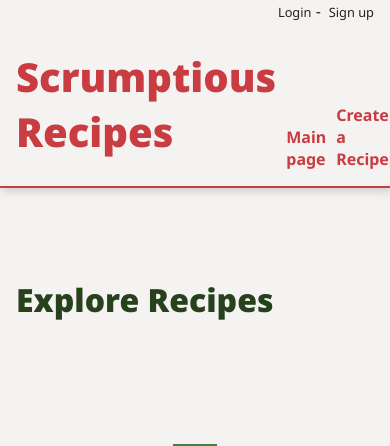
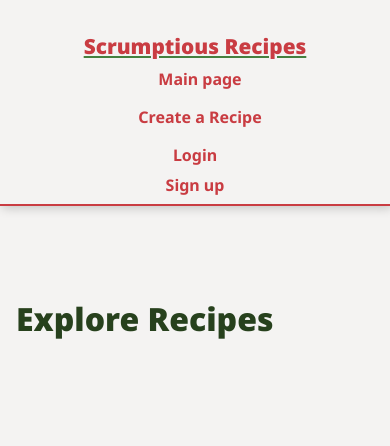
Before and after one commit to daisukev/scrumptious-recipes, a Django app: page /recipes/ in a window 390 px wide. Shown: the top 446 px of the page. Run offline with Django 4.2, Linux system fonts and the light colour scheme; data that the repository does not hold is empty; some web fonts are replaced.

Commit message:
create responsive header for smaller viewports

```diff
--- a/recipes/static/css/recipes.css
+++ b/recipes/static/css/recipes.css
@@ -420,26 +420,6 @@ nav ul li{
 }
 
 
-@media (max-width: 844px) {
-  .recipe-item{
-    display:grid;
-  }
-}
-@media (max-width: 644px) {
-  .recipe-img-container{
-    grid-column: 1/ span 4;
-  }
-}
-@media (max-width: 344px) {
-  .recipe-img-container{
-    grid-column: 1/ -1;
-  }
-  .recipe-detail{
-    margin-top: 2rem;
-    margin-bottom: 2rem;
-  }
-
-}
 
 input,
 textarea,
@@ -669,7 +649,9 @@ button:focus{
   width: min(400px, 100%);
   display:grid;
   grid-template-columns: 15rem auto;
-  background: rgb(0 0 0 / 0.035)
+  background: rgb(0 0 0 / 0.035);
+  align-items: center;
+  justify-content: center;
 }
 .rating-container > h3{
   grid-column: 1/-1
@@ -696,13 +678,16 @@ button:focus{
   color: gold;
 }
 .rating-histogram-progress{
+  --progress-radius: 5px;
   width: 7rem;
   height: 0.675rem;
   background: rgb(0 0 0 / 0.2);
   padding: 0;
   margin:0;
+  border-radius:var(--progress-radius);
 }
 .rating-histogram-progress-bar{
+  border-radius:var(--progress-radius);
   display: block;
   height: 100%;
   background: var(--red-color);
@@ -748,3 +733,102 @@ button.toggle-button[aria-expanded="true"]{
 .rating-histogram-rating{
   font-size:0.9rem;
 }
+
+
+@media (max-width: 844px) {
+  .recipe-item{
+    display:grid;
+  }
+}
+@media (max-width: 644px) {
+  .recipe-img-container{
+    grid-column: 1/ span 4;
+  }
+  .header-content{
+    grid-template-columns: 1fr;
+  }
+  .banner-text{
+    font-size: 1.3rem;
+    text-align: center;
+    margin: 0;
+    padding-top: 2rem;
+
+  }
+  header{
+    padding: 0;
+    display: grid;
+    grid-template-rows: auto auto auto;
+  }
+  .user-links {
+    grid-row: 2;
+    width: 100%;
+    padding: 0;
+  }
+  .user-links ul{
+    display: flex;
+    padding: 0;
+    margin: 0;
+    flex-direction: column;
+    padding-block:0.5rem;
+  }
+  .user-links li {
+    width: 100%;
+    padding: 0;
+    padding-block: 0.5rem;
+  }
+  .nav-item{
+
+    margin: 0;
+    padding: 0;
+
+  }
+  .user-links li:not(:last-of-type)::after{
+    content: "";
+  }
+  .user-links li:last-child{
+    padding-bottom: 0;
+  }
+  .user-links li:not(:last-of-type){
+    padding: 0;
+  }
+  .user-links a {
+    font-size: 1rem;
+    display: block;
+    width: 100%;
+    text-align: center;
+    color: var(--red-color);
+    font-weight: 700;
+  }
+  nav{
+    margin: 0;
+    padding: 0;
+  }
+  nav ul{
+    margin: 0;
+    width: 100%;
+    flex-direction: column;
+    align-items: center;
+    justify-items: center;
+  }
+
+  nav > ul > li{
+    padding-block: 0.5rem;
+    width: 100%;
+  }
+  nav >ul > li > a{
+    display:block;
+    width: 100%;
+    height: 100%;
+    text-align: center;
+  }
+}
+@media (max-width: 344px) {
+  .recipe-img-container{
+    grid-column: 1/ -1;
+  }
+  .recipe-detail{
+    margin-top: 2rem;
+    margin-bottom: 2rem;
+  }
+
+}
--- a/recipes/templates/recipes/detail.html
+++ b/recipes/templates/recipes/detail.html
@@ -7,7 +7,6 @@
     <div class="recipe-detail">
         <div class="recipe-header">
             <h2>{{ recipe.title }}</h2>
-            <p class="description">{{ recipe.description }}</p>
             <p>
                 by
                 {% if recipe.author %}
@@ -19,6 +18,7 @@
                 {% endif %}
                 on <time> {{ recipe.created_on|date:"F j, Y" }} </time>
             </p>
+            <p class="description">{{ recipe.description }}</p>
             <div class="main-picture-container"></div>
             <img src="{{ recipe.picture.url }}"
                  class="main-picture"
```
